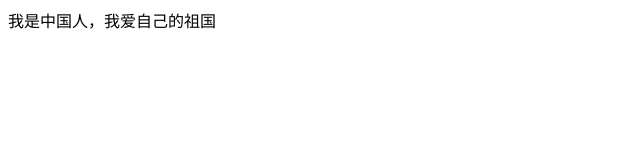
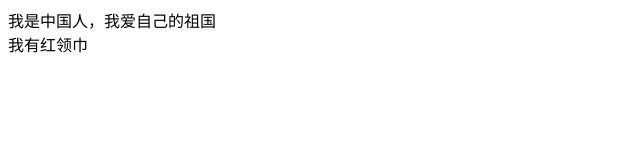
Before and after one commit to zy718916617/test119, a plain HTML site: page index.html in a window 1280 px wide. Shown: the whole page, without its empty margins (0-640 px from the left). Drawn offline with Linux system fonts and the light colour scheme.

Commit message:
我添加了一行

```diff
--- a/index.html
+++ b/index.html
@@ -8,5 +8,6 @@
 </head>
 <body>
     <div>我是中国人，我爱自己的祖国</div>
+    <div>我有红领巾</div>
 </body>
 </html>
```
